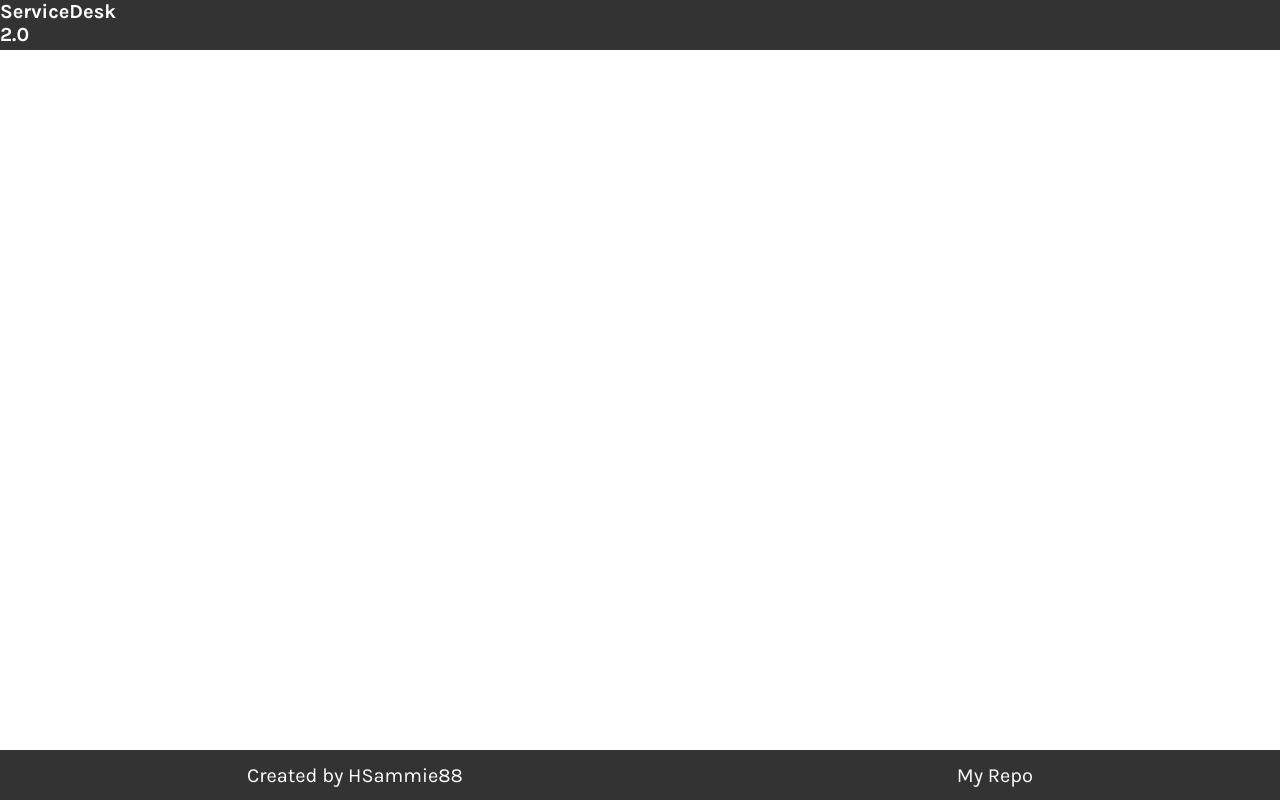
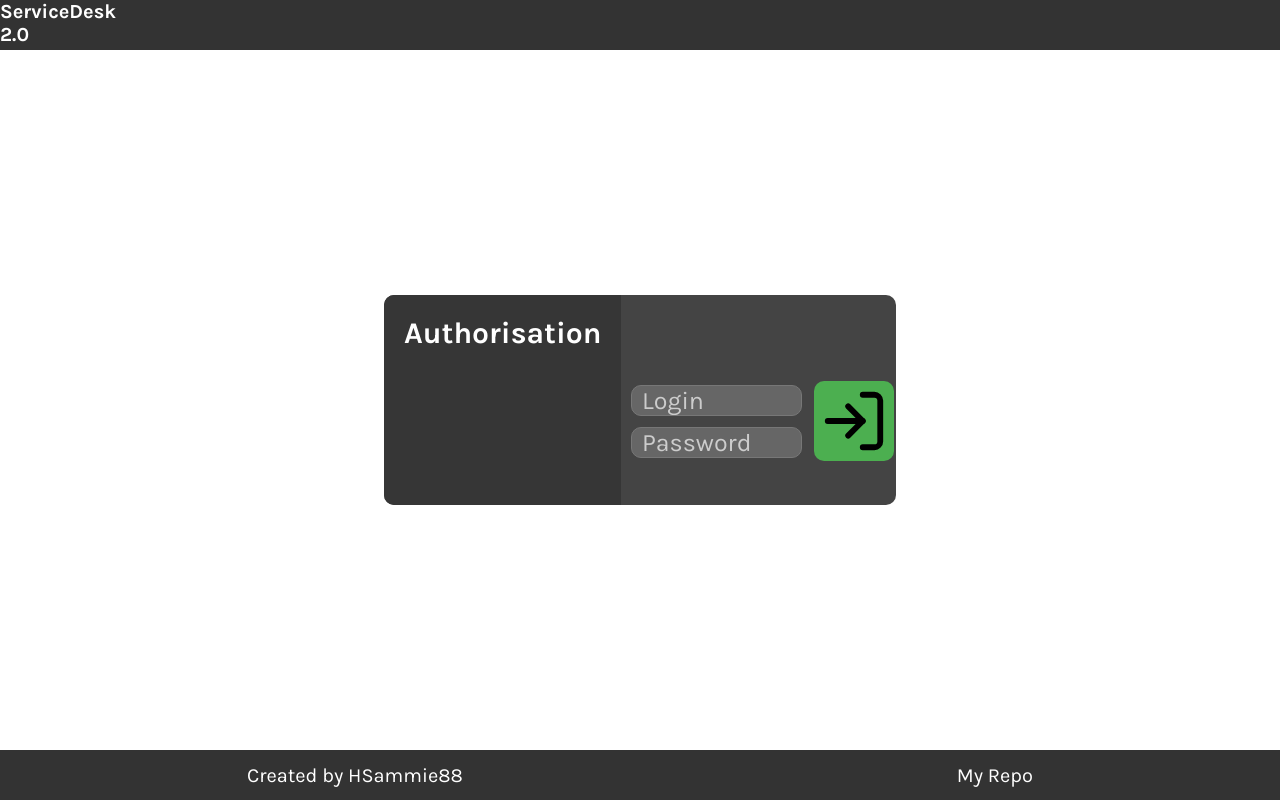
Before and after one commit to HSammie88/ServiceDesk2.0, a React (Vite) app: page / in a window 1280 px wide. Built offline with nearby package versions, Linux system fonts and the light colour scheme.

Commit message:
Верстка страницы авторизации

```diff
--- a/src/components/Context/Context.tsx
+++ b/src/components/Context/Context.tsx
@@ -4,6 +4,7 @@ import {
   useState,
   type ReactNode,
   type SetStateAction,
+  useEffect,
 } from "react";
 import colors from "../../statics/colors.json";
 
@@ -35,6 +36,10 @@ function Context({ children }: IContextProps) {
     currentColors,
   };
 
+  useEffect(()=>{
+    document.body.style.backgroundColor = currentColors.main
+  }, [currentColors.main])
+
   return (
     <ContextProvider.Provider value={contextValues}>
       {children}
--- a/src/index.css
+++ b/src/index.css
@@ -32,4 +32,7 @@ body {
 
 .content {
   min-height: calc(100% - 50px - 50px);
+  display: flex;
+  justify-content: center;
+  align-items: center;
 }
--- /dev/null
+++ b/src/pages/LoginPage/LoginPage.module.css
@@ -0,0 +1,70 @@
+.container {
+  width: 40%;
+  height: 30%;
+  border-radius: 10px;
+  display: grid;
+  grid-template-columns: 1fr 4fr;
+  justify-content: center;
+  align-items: center;
+  background-color: var(--page-color);
+
+  & h1 {
+    display: flex;
+    width: 100%;
+    height: 100%;
+    justify-content: center;
+    align-items: start;
+    padding: 20px;
+    font-size: 30px;
+    background-color: color-mix(in srgb, var(--page-color), black 20%);
+    border-radius: 10px 0 0 10px;
+  }
+
+  & .auth-container {
+    display: grid;
+    place-items: center;
+    grid-template-columns: 1fr 0.3fr;
+    grid-template-rows: 1fr 1fr;
+    height: 20%;
+
+    & input {
+      font-size: 25px;
+      padding: 0 10px;
+      border-radius: 10px;
+      border: 0.5px solid var(--input-border);
+      background-color: var(--input-bg);
+      color: var(--input-text);
+      width: 90%;
+
+      &::placeholder {
+        color: var(--input-placeholder);
+      }
+    }
+
+    & button {
+      width: 80px;
+      height: 80px;
+      grid-column: 2;
+      grid-row: 1/3;
+      cursor: pointer;
+      border-radius: 10px;
+      display: flex;
+      justify-content: center;
+      align-items: center;
+      text-align: center;
+      border: none;
+      margin: 2px;
+      background-color: var(--button-bg);
+      transition: background-color 0.2s, transform .2s;
+
+      &:hover{
+        transform: scale(1.1);
+      }
+
+      & svg {
+        height: 70px;
+        width: 70px;
+      }
+    }
+  }
+}
--- /dev/null
+++ b/src/pages/LoginPage/LoginPage.tsx
@@ -0,0 +1,51 @@
+import { useContext, useState } from "react";
+import style from "./LoginPage.module.css";
+import { ContextProvider } from "../../components/Context/Context";
+import type { CSSType } from "../../types";
+import { LogIn } from "lucide-react";
+
+export default function LoginPage() {
+  const { currentColors } = useContext(ContextProvider)!;
+  const [isHovered, setIsHovered] = useState(false);
+
+  const styleProvider: CSSType = {
+    "--page-color": currentColors.window,
+    color: currentColors.textColor,
+    "--button-bg": isHovered
+      ? currentColors.buttonGreen.hoveredBackground
+      : currentColors.buttonGreen.background,
+    "--input-bg": currentColors.input.background,
+    "--input-text": currentColors.input.text,
+    "--input-border": currentColors.input.border,
+    "--input-placeholder": currentColors.input.placeholder,
+  };
+
+  const handleClick = () => {};
+
+  return (
+    <div style={styleProvider} className={style.container}>
+      <h1>Authorisation</h1>
+      <div className={style["auth-container"]}>
+        <input
+          onKeyDown={(e) => (e.key === "Enter" ? handleClick() : null)}
+          placeholder="Login"
+          maxLength={20}
+          type="text"
+        />
+        <input
+          onKeyDown={(e) => (e.key === "Enter" ? handleClick() : null)}
+          placeholder="Password"
+          maxLength={40}
+          type="password"
+        />
+        <button
+          onClick={() => handleClick()}
+          onMouseLeave={() => setIsHovered(false)}
+          onMouseEnter={() => setIsHovered(true)}
+        >
+          <LogIn />
+        </button>
+      </div>
+    </div>
+  );
+}
--- /dev/null
+++ b/src/pages/MainPage/MainPage.tsx
@@ -0,0 +1,9 @@
+import style from './MainPage.module.css'
+
+export default function MainPage(){
+    return (
+        <div>
+
+        </div>
+    )
+}
--- /dev/null
+++ b/src/pages/MyTickets/MyTickets.tsx
@@ -0,0 +1,9 @@
+import style from './MyTickets.module.css'
+
+export default function MyTickets(){
+    return (
+        <div>
+
+        </div>
+    )
+}
--- /dev/null
+++ b/src/pages/NewTicket/NewTicket.tsx
@@ -0,0 +1,9 @@
+import style from './NewTicket.module.css'
+
+export default function NewTicket(){
+    return (
+        <div>
+
+        </div>
+    )
+}
--- a/src/statics/colors.json
+++ b/src/statics/colors.json
@@ -2,29 +2,53 @@
   "light": {
     "main": "#FFFFFF",
     "headFoot": "#333333",
+    "window": "#444444",
     "textColor": "#FFFFFF",
     "button": {
       "background": "#333333",
       "hoveredBackground": "#555555",
       "text": "#FFFFFF"
     },
+    "buttonGreen": {
+      "background": "#4CAF50",
+      "hoveredBackground": "#388E3C",
+      "text": "#FFFFFF"
+    },
     "exitButton": {
       "background": "#5E0006",
       "hoveredBackground": "#9B0F06"
+    },
+    "input": {
+      "background": "#666666",
+      "border": "#777777",
+      "text": "#FFFFFF",
+      "placeholder": "#cccccc"
     }
   },
   "dark": {
     "main": "#18191a",
     "headFoot": "#242526",
+    "window": "#2f3031",
     "textColor": "#e4e6eb",
     "button": {
       "background": "#3a3b3c",
       "hoveredBackground": "#4e4f50",
       "text": "#ffffff"
     },
+    "buttonGreen": {
+      "background": "#2E7D32",
+      "hoveredBackground": "#1B5E20",
+      "text": "#ffffff"
+    },
     "exitButton": {
       "background": "#5E0006",
       "hoveredBackground": "#9B0F06"
+    },
+    "input": {
+      "background": "#3d3e3f",
+      "border": "#4d4f51",
+      "text": "#ffffff",
+      "placeholder": "#b0b3b8"
     }
   }
 }
```
Also changed, not shown: src/App.tsx (+18 -2 lines), src/pages/MainPage/MainPage.module.css (added), src/pages/MyTickets/MyTickets.module.css (added), src/pages/NewTicket/NewTicket.module.css (added).
